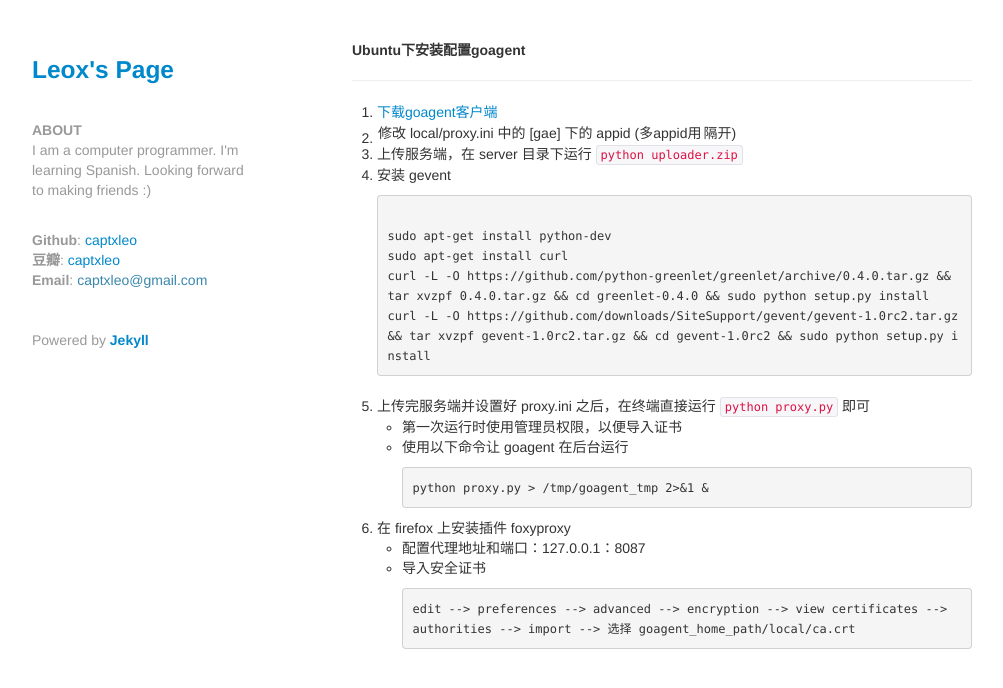
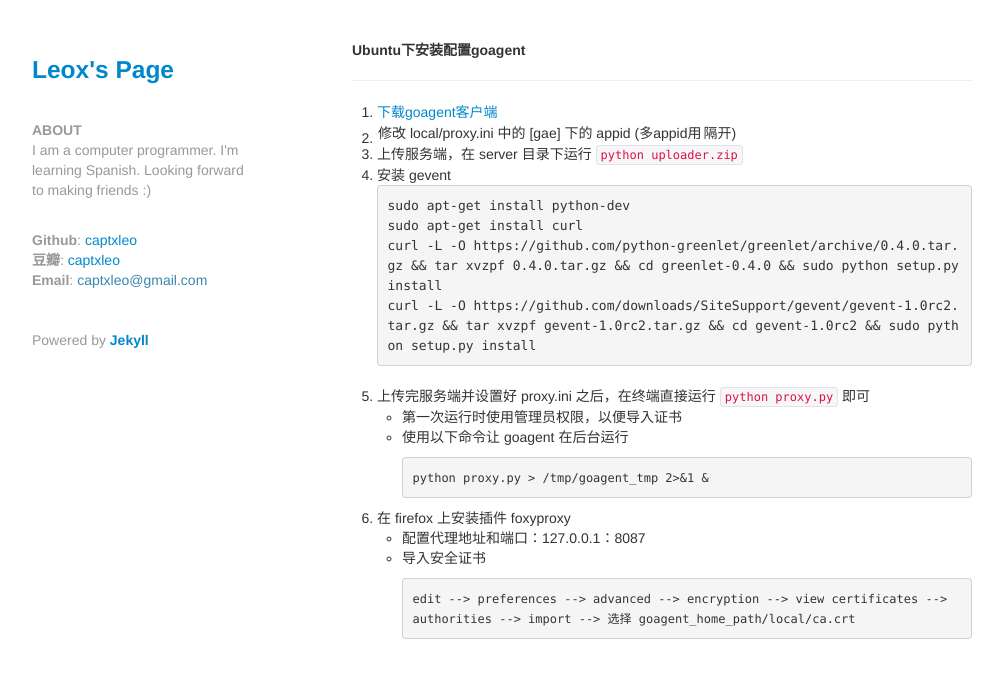
Before and after one commit to captxleo/captxleo.github.com, a Jekyll site: the page built from _posts/2013-02-03-02-how-to-configure-goagent.md, in a window 1280 px wide. Shown: the top 688 px of the page, without its empty margins (138-1141 px from the left). Built offline with Jekyll 4.4.1, drawn with Linux system fonts in a browser that asks for light colours; Markdown is read by kramdown in place of the engine named in the settings.

Commit message:
change code style

```diff
--- a/_layouts/default.html
+++ b/_layouts/default.html
@@ -15,6 +15,7 @@
 			.prettyprint {
   				overflow: scroll;
  				font-family: Monaco, 'DejaVu Sans Mono', 'Bitstream Vera Sans Mono', 'Lucida Console', monospace;
+ 				max-width: 70em;
 			}
 		</style>
 
--- a/_posts/2013-02-03-02-how-to-configure-goagent.md
+++ b/_posts/2013-02-03-02-how-to-configure-goagent.md
@@ -6,14 +6,12 @@
 2.	修改 local/proxy.ini 中的 [gae] 下的 appid (多appid用|隔开)
 3.	上传服务端，在 server 目录下运行 `python uploader.zip`
 4.	安装 gevent
-
-	<pre class="prettyprint"><code>
+	<pre class="prettyprint">
 	sudo apt-get install python-dev
 	sudo apt-get install curl
 	curl -L -O https://github.com/python-greenlet/greenlet/archive/0.4.0.tar.gz && tar xvzpf 0.4.0.tar.gz && cd greenlet-0.4.0 && sudo python setup.py install
 	curl -L -O https://github.com/downloads/SiteSupport/gevent/gevent-1.0rc2.tar.gz && tar xvzpf gevent-1.0rc2.tar.gz && cd gevent-1.0rc2 && sudo python setup.py install
-	</code></pre>
-
+	</pre>
 5.	上传完服务端并设置好 proxy.ini 之后，在终端直接运行 `python proxy.py` 即可
 	-	第一次运行时使用管理员权限，以便导入证书
 	-	使用以下命令让 goagent 在后台运行
```
